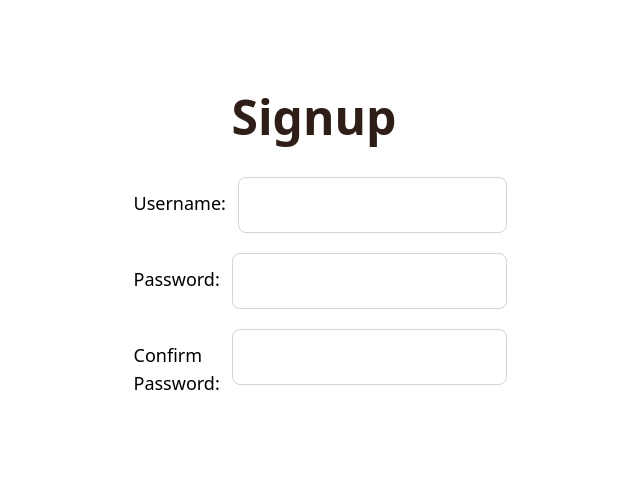
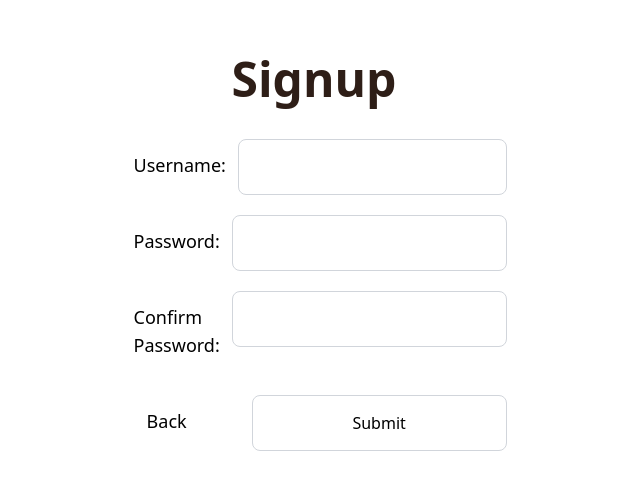
Before and after one commit to JOmega12/welcomeCoffeeExpress, a React (Vite) app: page /signup in a window 1280 px wide. Shown: the part 155-644 px from the top of the page, without its empty margins (326-966 px from the left). Built offline with nearby package versions, Linux system fonts and the light colour scheme; data requests are answered from the project's data file.

Commit message:
added back and submit button

```diff
--- a/src/App.tsx
+++ b/src/App.tsx
@@ -24,7 +24,7 @@ function App() {
             </Route>
             <Route path="login" element={<Login/>}></Route>
             <Route path="signup" element={<Signup/>}></Route>
-            <Route path="login"></Route>
+            {/* <Route path="login"></Route> */}
           </Routes>
 
         </CoffeeProvider>
--- a/src/components/Forms/Login.tsx
+++ b/src/components/Forms/Login.tsx
@@ -1,5 +1,5 @@
 import { useState } from "react";
-import { Link } from "react-router-dom";
+import { useNavigate } from "react-router-dom";
 
 
 export const Login = () => {
@@ -7,6 +7,7 @@ export const Login = () => {
    const [usernameInput, setUsernameInput] = useState('');
    const [password, setPassword] = useState('')
 
+   const navigate = useNavigate();
    return(
       <form className="flex-col items-center">
          <div className="text-center text-[#2E1E17] p-5 rounded-xl text-3xl md:text-4xl lg:text-5xl font-bold mb-4">
@@ -27,8 +28,8 @@ export const Login = () => {
                value={password}
                />
             </div>
-            <div className="flex flex-row gap-10">
-               <Link></Link>
+            <div className="flex flex-row gap-10 text-center">
+               <button onClick={() => navigate(-1)} className="w-32 text-lg mb-2 p-3">Back</button>
                <input type="submit"  className="items-center h-14 w-full max-w-md border border-gray-300 rounded-lg py-2 px-3 focus:outline-none focus:border-blue-500"
                />
             </div>
--- a/src/components/Forms/Signup.tsx
+++ b/src/components/Forms/Signup.tsx
@@ -1,6 +1,7 @@
 
 
 import { useState } from "react";
+import { useNavigate } from "react-router-dom";
 
 
 export const Signup = () => {
@@ -8,6 +9,8 @@ export const Signup = () => {
    const [usernameInput, setUsernameInput] = useState('');
    const [password, setPassword] = useState('')
    const [confirmPass, setConfirmPass] = useState('')
+
+   const navigate = useNavigate();
 
    return(
       <form className="flex-col items-center">
@@ -36,6 +39,11 @@ export const Signup = () => {
                value={confirmPass}
                />
             </div>
+            <div className="flex flex-row gap-10 text-center">
+               <button onClick={() => navigate(-1)} className="w-32 text-lg mb-2 p-3">Back</button>
+               <input type="submit"  className="items-center h-14 w-full max-w-md border border-gray-300 rounded-lg py-2 px-3 focus:outline-none focus:border-blue-500"
+               />
+            </div>
             {/* add back button */}
          </div>
       </form>
```
